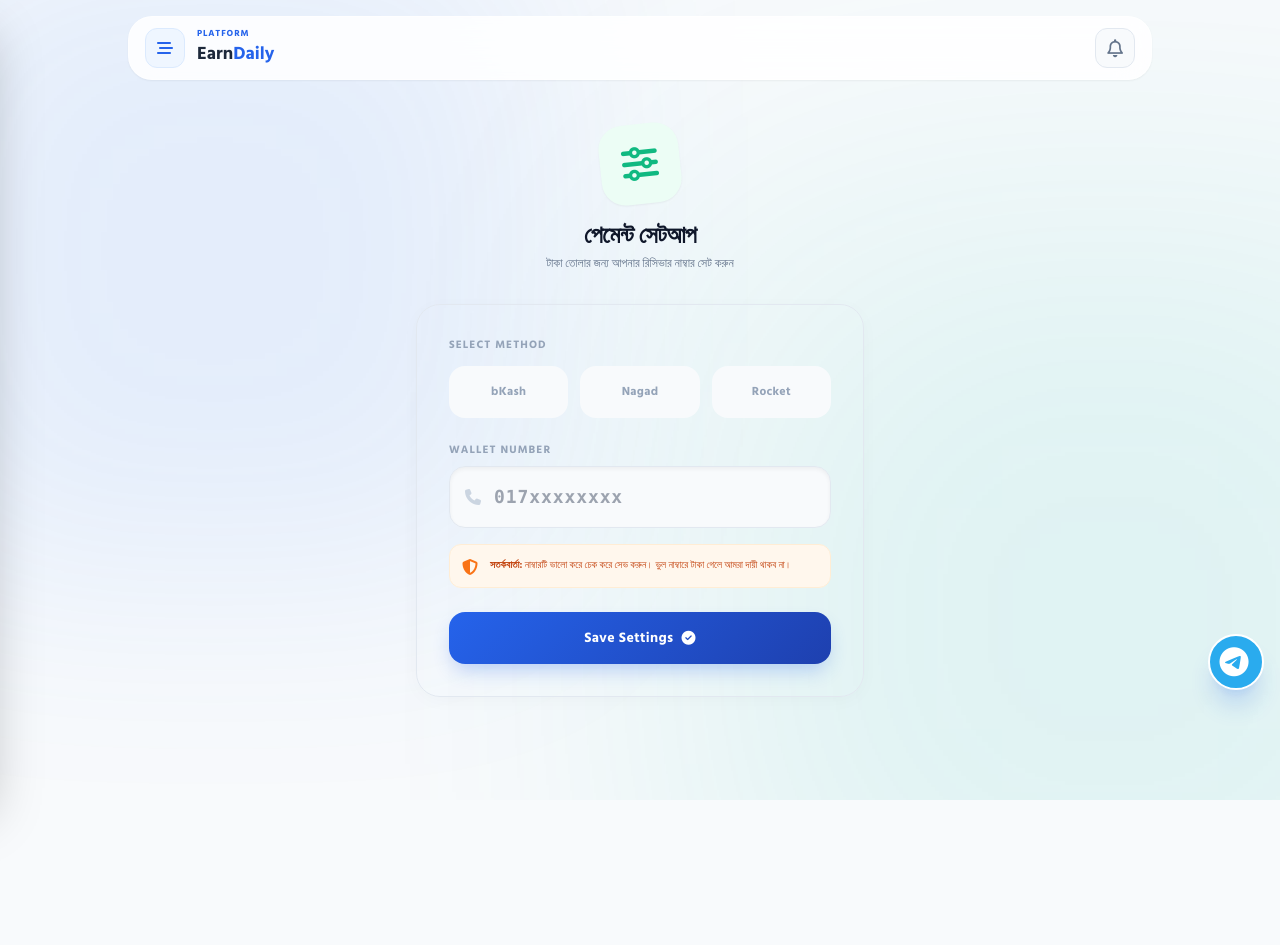
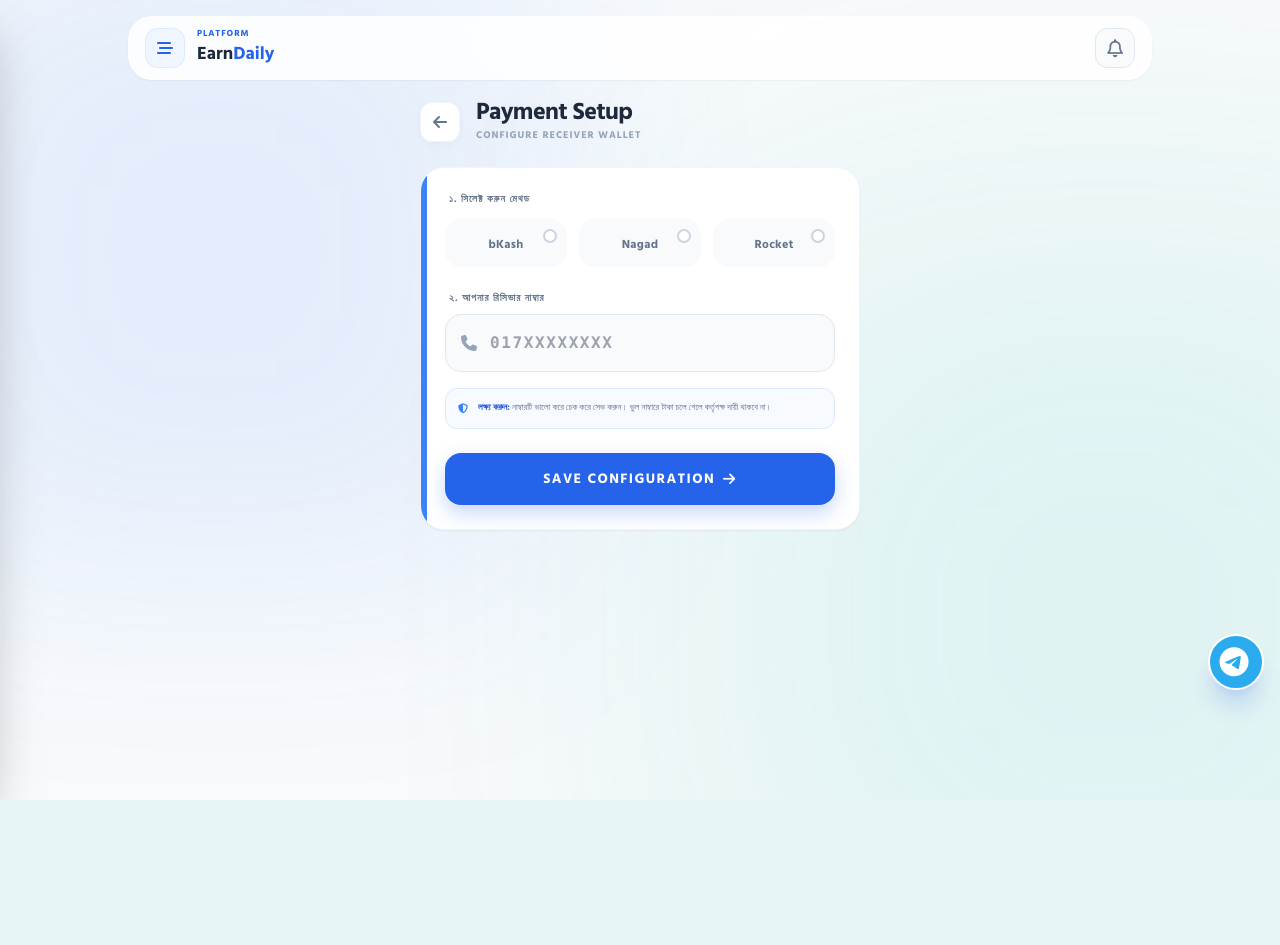
Before and after one commit to hoingut/oayrbackup, a Flask app: template templates/adm.html in a window 1280 px wide. After the commit the page ends 800 px from the top, so only its background shows below. Run offline with Flask 3, Linux system fonts and the light colour scheme; the template is opened without the code that fills it, so the values that code supplies are empty; parts of the project's set-up code (start-up, migrations or seed data) failed here and were passed over; some libraries are stand-ins or nearby versions.

Commit message:
Update adm.html

```diff
--- a/templates/adm.html
+++ b/templates/adm.html
@@ -2,86 +2,195 @@
 {% block content %}
 
 <style>
-    .fade-up { animation: fadeUp 0.5s ease-out forwards; opacity: 0; transform: translateY(20px); }
-    @keyframes fadeUp { to { opacity: 1; transform: translateY(0); } }
+    /* Premium Entry Animations */
+    .fade-in-up { animation: fadeInUp 0.5s cubic-bezier(0.16, 1, 0.3, 1) forwards; opacity: 0; transform: translateY(15px); }
+    @keyframes fadeInUp { to { opacity: 1; transform: translateY(0); } }
 
-    /* Method Cards */
-    .method-card { transition: all 0.3s cubic-bezier(0.16, 1, 0.3, 1); border: 2px solid transparent; }
+    /* Method Cards (Fintech Style) */
+    .method-card {
+        transition: all 0.3s cubic-bezier(0.4, 0, 0.2, 1);
+        border: 2px solid transparent;
+        background: #F8FAFC;
+        position: relative;
+        overflow: hidden;
+        cursor: pointer;
+    }
 
-    /* Input Checked Styles */
-    input:checked + .bkash-card { border-color: #E2136E; background-color: #fdf2f8; color: #E2136E; box-shadow: 0 10px 20px -5px rgba(226, 19, 110, 0.2); }
-    input:checked + .nagad-card { border-color: #F7931A; background-color: #fff7ed; color: #F7931A; box-shadow: 0 10px 20px -5px rgba(247, 147, 26, 0.2); }
-    input:checked + .rocket-card { border-color: #8C3494; background-color: #faf5ff; color: #8C3494; box-shadow: 0 10px 20px -5px rgba(140, 52, 148, 0.2); }
+    /* Hover State */
+    .method-card:hover {
+        background: #FFFFFF;
+        border-color: #DBEAFE;
+    }
+
+    /* Checked Styles for individual brands */
+    /* bKash */
+    input[value="bKash"]:checked + .method-card {
+        border-color: #E2136E; background-color: #FDF2F8; color: #E2136E;
+        box-shadow: 0 4px 15px rgba(226, 19, 110, 0.15);
+    }
+    input[value="bKash"]:checked + .method-card .check-circle { background-color: #E2136E; border-color: #E2136E; }
+
+    /* Nagad */
+    input[value="Nagad"]:checked + .method-card {
+        border-color: #F59E0B; background-color: #FFFBEB; color: #F59E0B;
+        box-shadow: 0 4px 15px rgba(245, 158, 11, 0.15);
+    }
+    input[value="Nagad"]:checked + .method-card .check-circle { background-color: #F59E0B; border-color: #F59E0B; }
+
+    /* Rocket */
+    input[value="Rocket"]:checked + .method-card {
+        border-color: #9333EA; background-color: #FAF5FF; color: #9333EA;
+        box-shadow: 0 4px 15px rgba(147, 51, 234, 0.15);
+    }
+    input[value="Rocket"]:checked + .method-card .check-circle { background-color: #9333EA; border-color: #9333EA; }
+
+    /* Checkmark Animation */
+    .check-circle i { opacity: 0; transform: scale(0.5); transition: all 0.3s ease; }
+    input[type="radio"]:checked + .method-card .check-circle i { opacity: 1; transform: scale(1); color: white; }
+
+    /* Custom Input Fields */
+    .premium-input {
+        background: #F8FAFC;
+        border: 1.5px solid #E2E8F0;
+        transition: all 0.3s cubic-bezier(0.4, 0, 0.2, 1);
+    }
+    .premium-input:focus {
+        background: #FFFFFF;
+        border-color: #2563EB;
+        box-shadow: 0 0 0 4px rgba(37, 99, 235, 0.1);
+        outline: none;
+    }
 </style>
 
-<div class="max-w-md mx-auto space-y-6 fade-up pb-32 pt-6">
+<div class="max-w-md mx-auto space-y-6 fade-in-up pb-8 px-1">
 
-    <!-- 1. HEADER -->
-    <div class="text-center mb-8">
-        <div class="inline-flex items-center justify-center h-20 w-20 rounded-[24px] bg-emerald-50 text-emerald-500 text-4xl shadow-sm mb-4 transform -rotate-6">
-            <i class="fa-solid fa-sliders"></i>
+    <!-- ==========================================
+         1. PAGE HEADER (Navigation)
+    ========================================== -->
+    <div class="flex items-center gap-4 mb-2">
+        <a href="/account" class="h-10 w-10 bg-white rounded-xl flex items-center justify-center text-slate-500 shadow-[0_2px_10px_rgba(0,0,0,0.03)] border border-slate-100 hover:text-blue-600 hover:bg-blue-50 transition-all active:scale-95">
+            <i class="fa-solid fa-arrow-left"></i>
+        </a>
+        <div>
+            <h2 class="text-2xl font-black text-slate-800 tracking-tight leading-none">Payment Setup</h2>
+            <p class="text-[10px] font-bold uppercase tracking-widest text-slate-400 mt-1">Configure Receiver Wallet</p>
         </div>
-        <h2 class="text-2xl font-black text-slate-900 tracking-tight">পেমেন্ট সেটআপ</h2>
-        <p class="text-xs text-slate-500 font-medium mt-1">টাকা তোলার জন্য আপনার রিসিভার নাম্বার সেট করুন</p>
     </div>
 
-    <!-- 2. SETUP FORM -->
-    <div class="clean-card p-6 md:p-8">
-        <form method="POST" action="/adm" class="space-y-6">
+    <!-- ==========================================
+         2. CURRENT WALLET STATUS
+    ========================================== -->
+    {% if user.wallet_number and user.wallet_method %}
+    <div class="bg-gradient-to-r from-blue-700 to-blue-600 rounded-[24px] p-5 text-white shadow-[0_8px_30px_rgba(37,99,235,0.2)] relative overflow-hidden flex items-center justify-between">
+        <div class="absolute right-0 top-0 w-24 h-24 bg-white opacity-5 rounded-bl-full pointer-events-none"></div>
+        <i class="fa-solid fa-building-columns absolute right-4 top-1/2 transform -translate-y-1/2 text-6xl opacity-10 pointer-events-none"></i>
 
-            <!-- Method Select -->
+        <div class="relative z-10">
+            <p class="text-[9px] font-black uppercase tracking-widest text-blue-200 mb-1">Active Wallet</p>
+            <h3 class="text-xl font-black font-mono tracking-widest">{{ user.wallet_number }}</h3>
+        </div>
+        <div class="relative z-10 bg-white text-blue-600 px-3 py-1.5 rounded-lg text-[10px] font-black uppercase tracking-widest shadow-sm">
+            {{ user.wallet_method }}
+        </div>
+    </div>
+    {% endif %}
+
+    <!-- ==========================================
+         3. SETUP FORM
+    ========================================== -->
+    <div class="bg-white p-6 rounded-[24px] shadow-sm border border-slate-100 relative overflow-hidden">
+        <div class="absolute left-0 top-0 bottom-0 w-1.5 bg-blue-500"></div>
+
+        <form method="POST" action="/adm" class="space-y-6" onsubmit="return showLoading()">
+
+            <!-- Step 1: Method Select -->
             <div>
-                <label class="block text-[11px] font-black text-slate-400 mb-3 uppercase tracking-widest">Select Method</label>
+                <label class="block text-[10px] font-black text-slate-500 uppercase tracking-widest mb-3 ml-1">১. সিলেক্ট করুন মেথড</label>
                 <div class="grid grid-cols-3 gap-3">
-                    <label class="cursor-pointer group">
-                        <input type="radio" name="method" value="bKash" class="peer sr-only" {{ 'checked' if user.wallet_method == 'bKash' }}>
-                        <div class="method-card bkash-card py-4 rounded-2xl text-center bg-slate-50 text-slate-400 hover:bg-slate-100">
-                            <span class="block text-xs font-bold tracking-wide">bKash</span>
+                    <!-- bKash -->
+                    <label class="cursor-pointer relative">
+                        <input type="radio" name="method" value="bKash" class="peer sr-only" {{ 'checked' if user.wallet_method == 'bKash' }} required>
+                        <div class="method-card p-3 rounded-[16px] text-center h-full flex flex-col items-center justify-center">
+                            <div class="check-circle absolute top-2 right-2 h-3.5 w-3.5 rounded-full border-2 border-slate-300 flex items-center justify-center transition-all bg-white">
+                                <i class="fa-solid fa-check text-[8px]"></i>
+                            </div>
+                            <span class="block text-xs font-black text-slate-500 tracking-wide mt-1">bKash</span>
                         </div>
                     </label>
-                    <label class="cursor-pointer group">
-                        <input type="radio" name="method" value="Nagad" class="peer sr-only" {{ 'checked' if user.wallet_method == 'Nagad' }}>
-                        <div class="method-card nagad-card py-4 rounded-2xl text-center bg-slate-50 text-slate-400 hover:bg-slate-100">
-                            <span class="block text-xs font-bold tracking-wide">Nagad</span>
+
+                    <!-- Nagad -->
+                    <label class="cursor-pointer relative">
+                        <input type="radio" name="method" value="Nagad" class="peer sr-only" {{ 'checked' if user.wallet_method == 'Nagad' }} required>
+                        <div class="method-card p-3 rounded-[16px] text-center h-full flex flex-col items-center justify-center">
+                            <div class="check-circle absolute top-2 right-2 h-3.5 w-3.5 rounded-full border-2 border-slate-300 flex items-center justify-center transition-all bg-white">
+                                <i class="fa-solid fa-check text-[8px]"></i>
+                            </div>
+                            <span class="block text-xs font-black text-slate-500 tracking-wide mt-1">Nagad</span>
                         </div>
                     </label>
-                    <label class="cursor-pointer group">
-                        <input type="radio" name="method" value="Rocket" class="peer sr-only" {{ 'checked' if user.wallet_method == 'Rocket' }}>
-                        <div class="method-card rocket-card py-4 rounded-2xl text-center bg-slate-50 text-slate-400 hover:bg-slate-100">
-                            <span class="block text-xs font-bold tracking-wide">Rocket</span>
+
+                    <!-- Rocket -->
+                    <label class="cursor-pointer relative">
+                        <input type="radio" name="method" value="Rocket" class="peer sr-only" {{ 'checked' if user.wallet_method == 'Rocket' }} required>
+                        <div class="method-card p-3 rounded-[16px] text-center h-full flex flex-col items-center justify-center">
+                            <div class="check-circle absolute top-2 right-2 h-3.5 w-3.5 rounded-full border-2 border-slate-300 flex items-center justify-center transition-all bg-white">
+                                <i class="fa-solid fa-check text-[8px]"></i>
+                            </div>
+                            <span class="block text-xs font-black text-slate-500 tracking-wide mt-1">Rocket</span>
                         </div>
                     </label>
                 </div>
             </div>
 
-            <!-- Number Input -->
+            <!-- Step 2: Number Input -->
             <div>
-                <label class="block text-[11px] font-black text-slate-400 mb-2 uppercase tracking-widest">Wallet Number</label>
+                <label class="block text-[10px] font-black text-slate-500 uppercase tracking-widest mb-2 ml-1">২. আপনার রিসিভার নাম্বার</label>
                 <div class="relative group">
-                    <div class="absolute inset-y-0 left-0 pl-4 flex items-center pointer-events-none text-slate-300 group-focus-within:text-emerald-500 transition-colors">
+                    <div class="absolute inset-y-0 left-0 pl-4 flex items-center pointer-events-none text-slate-400 group-focus-within:text-blue-600 transition-colors">
                         <i class="fa-solid fa-phone"></i>
                     </div>
-                    <input type="number" name="number" required placeholder="017xxxxxxxx" value="{{ user.wallet_number or '' }}"
-                           class="w-full pl-11 p-4 border border-slate-200 rounded-2xl focus:outline-none focus:border-emerald-500 focus:ring-4 focus:ring-emerald-500/10 bg-slate-50 focus:bg-white transition text-lg font-bold text-slate-800 tracking-wider font-mono shadow-inner">
+                    <!-- Using type="tel" and pattern for strict 11-digit BD number validation -->
+                    <input type="tel" name="number" required pattern="01[3-9][0-9]{8}" placeholder="017XXXXXXXX" value="{{ user.wallet_number or '' }}"
+                           class="premium-input w-full pl-11 pr-4 py-4 rounded-[16px] text-base font-bold text-slate-800 tracking-[0.1em] font-mono">
                 </div>
 
-                <!-- Security Note -->
-                <div class="mt-4 flex gap-3 p-3 rounded-xl bg-orange-50 border border-orange-100 items-start">
-                    <i class="fa-solid fa-shield-halved text-orange-500 mt-0.5"></i>
-                    <p class="text-[10px] text-orange-700 font-medium leading-relaxed">
-                        <b>সতর্কবার্তা:</b> নাম্বারটি ভালো করে চেক করে সেভ করুন। ভুল নাম্বারে টাকা গেলে আমরা দায়ী থাকব না।
+                <!-- Security Notice -->
+                <div class="mt-4 flex items-start gap-2.5 p-3 rounded-xl bg-blue-50/50 border border-blue-100">
+                    <i class="fa-solid fa-shield-halved text-blue-500 mt-0.5 text-[10px]"></i>
+                    <p class="text-[9px] text-slate-500 font-medium leading-relaxed">
+                        <b class="text-blue-700">লক্ষ্য করুন:</b> নাম্বারটি ভালো করে চেক করে সেভ করুন। ভুল নাম্বারে টাকা চলে গেলে কর্তৃপক্ষ দায়ী থাকবে না।
                     </p>
                 </div>
             </div>
 
             <!-- Submit Button -->
-            <button type="submit" class="btn-emerald w-full text-white py-4 rounded-2xl font-bold shadow-lg flex items-center justify-center gap-2 mt-4 text-sm tracking-wide">
-                <span>Save Settings</span>
-                <i class="fa-solid fa-check-circle"></i>
+            <button type="submit" id="submitBtn" class="w-full bg-blue-600 text-white py-4 rounded-[16px] font-black text-sm uppercase tracking-widest shadow-[0_8px_20px_rgba(37,99,235,0.25)] hover:bg-blue-700 active:scale-[0.98] transition-all flex items-center justify-center gap-2 mt-2">
+                <span>Save Configuration</span>
+                <i class="fa-solid fa-arrow-right"></i>
             </button>
 
         </form>
     </div>
 
 </div>
+
+<!-- Script -->
+<script>
+    function showLoading() {
+        const btn = document.getElementById('submitBtn');
+        btn.disabled = true;
+        btn.innerHTML = '<i class="fa-solid fa-circle-notch fa-spin text-lg"></i> <span class="tracking-widest">Saving...</span>';
+        btn.classList.add('opacity-90', 'cursor-not-allowed');
+
+        // Timeout safeguard
+        setTimeout(() => {
+            btn.disabled = false;
+            btn.innerHTML = '<span>Save Configuration</span><i class="fa-solid fa-arrow-right"></i>';
+            btn.classList.remove('opacity-90', 'cursor-not-allowed');
+        }, 3000);
+
+        return true;
+    }
+</script>
+
 {% endblock %}
```
